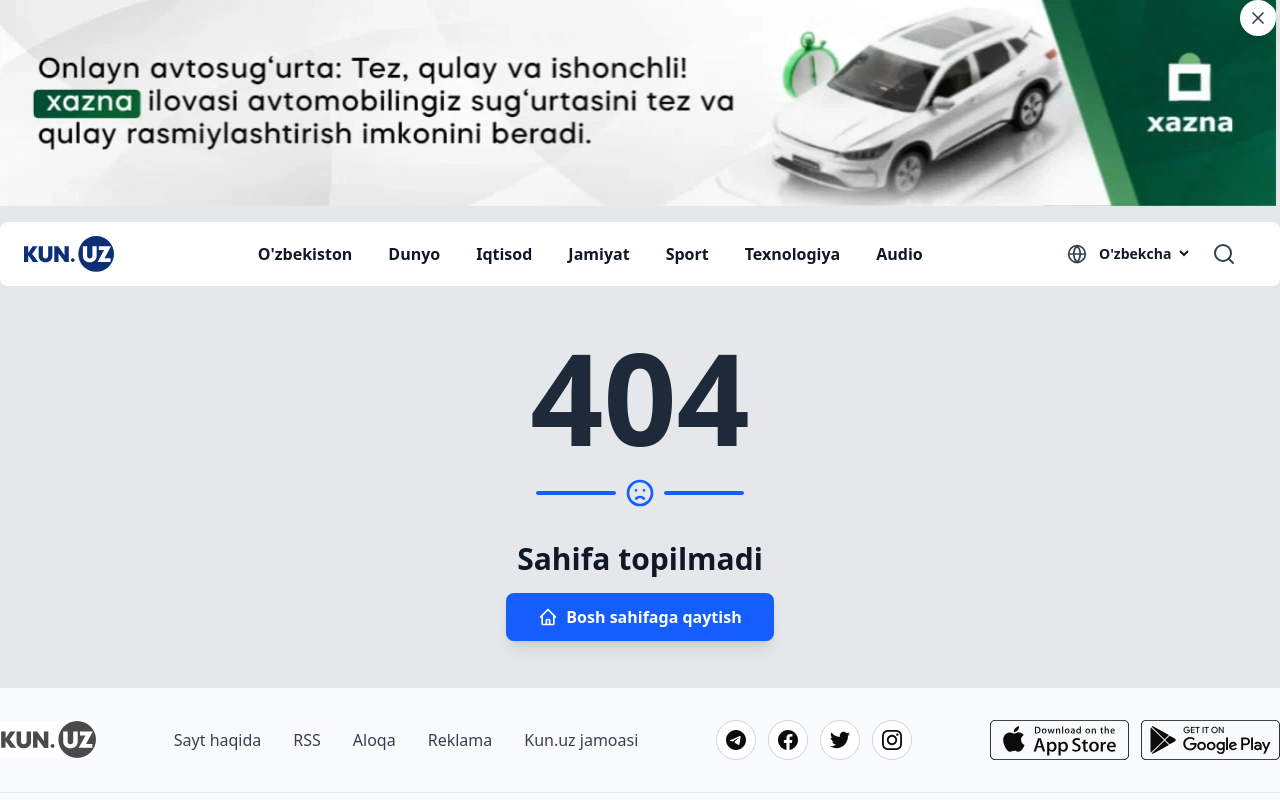
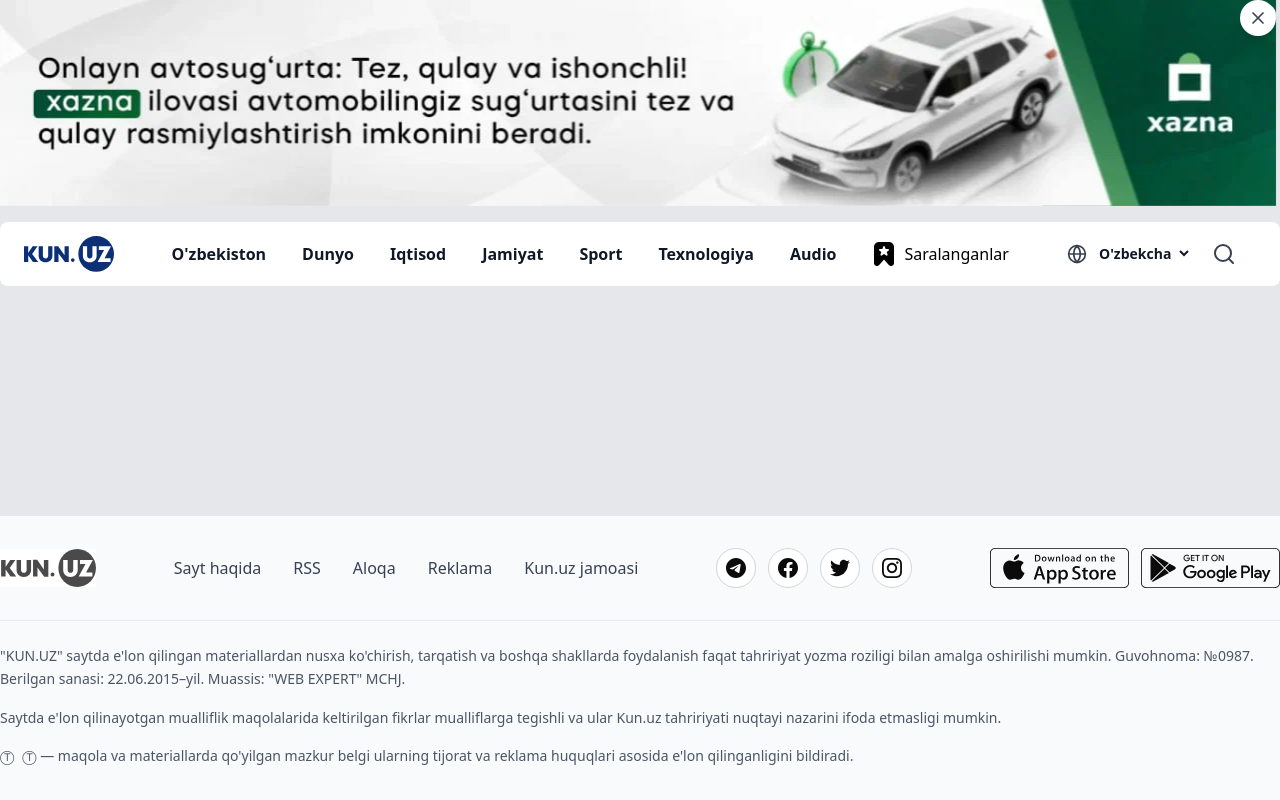
Before and after one commit to shukurulloshokiraliy/Kun_uz_clone, a React (Vite) app: page /Likes in a window 1280 px wide. Shown: the top 800 px of the page. Built offline with nearby package versions, Linux system fonts and the light colour scheme.

Commit message:
Likes qo'shildi

```diff
--- a/src/App.jsx
+++ b/src/App.jsx
@@ -3,7 +3,7 @@ import Layout from './components/Layout';
 import HomePage from './pages/HomePage';
 import NotFound from './pages/404_Page';
 import DetailPage from './pages/DetailPage';
-
+import Likes from './pages/Likes';
 const App = () => {
   return (
 
@@ -13,6 +13,7 @@ const App = () => {
           <Route path="*" element={<NotFound />} />
           <Route path="/404" element={<NotFound />} />
           <Route path="/detail/:id" element={<DetailPage />} />
+          <Route path="/Likes" element={<Likes />} />
         </Route>
       </Routes>
 
--- a/src/components/Layout.jsx
+++ b/src/components/Layout.jsx
@@ -1,6 +1,6 @@
 import { Outlet } from 'react-router-dom';
-import Header from '../pages/Header';
-import Footer from '../pages/Footer/index';
+import Header from '../pages/Header/header';
+import Footer from '../pages/Footer/footer';
 
 const Layout = () => {
   return (
--- a/src/pages/Header/index.jsx
+++ b/src/pages/Header/header.jsx
@@ -2,7 +2,8 @@ import React, { useState } from 'react';
 import { useTranslation } from 'react-i18next';
 import logo from "../../assets/images/logo-light.svg";
 import reklama from "../../assets/images/reklama.svg";
-
+import { NavLink } from 'react-router-dom';
+import bookmark from "../../assets/images/bookmark.svg";
 const Header = () => {
   const { t, i18n } = useTranslation();
   const [isMenuOpen, setIsMenuOpen] = useState(false);
@@ -31,7 +32,7 @@ const Header = () => {
 
   return (
     <header>
-      {/* Reklama Banner */}
+
       {showReklama && (
         <div className="relative container">
           <img src={reklama} alt="Reklama" className="w-full mb-4" />
@@ -69,6 +70,9 @@ const Header = () => {
                   {item.label}
                 </a>
               ))}
+                <NavLink to="/Likes">
+               <div className='flex gap-2'> <img src={bookmark} alt="KUN.UZ" className="h-6" /> Saralanganlar</div>
+            </NavLink>
             </nav>
 
 
--- /dev/null
+++ b/src/pages/Likes.jsx
@@ -0,0 +1,11 @@
+import React from 'react'
+
+const Likes = () => {
+  return (
+    <div>
+
+    </div>
+  )
+}
+
+export default Likes
```
Also changed, not shown: src/assets/images/bookmark.svg (added), src/pages/Footer/footer.jsx (renamed from src/pages/Footer/index.jsx).
